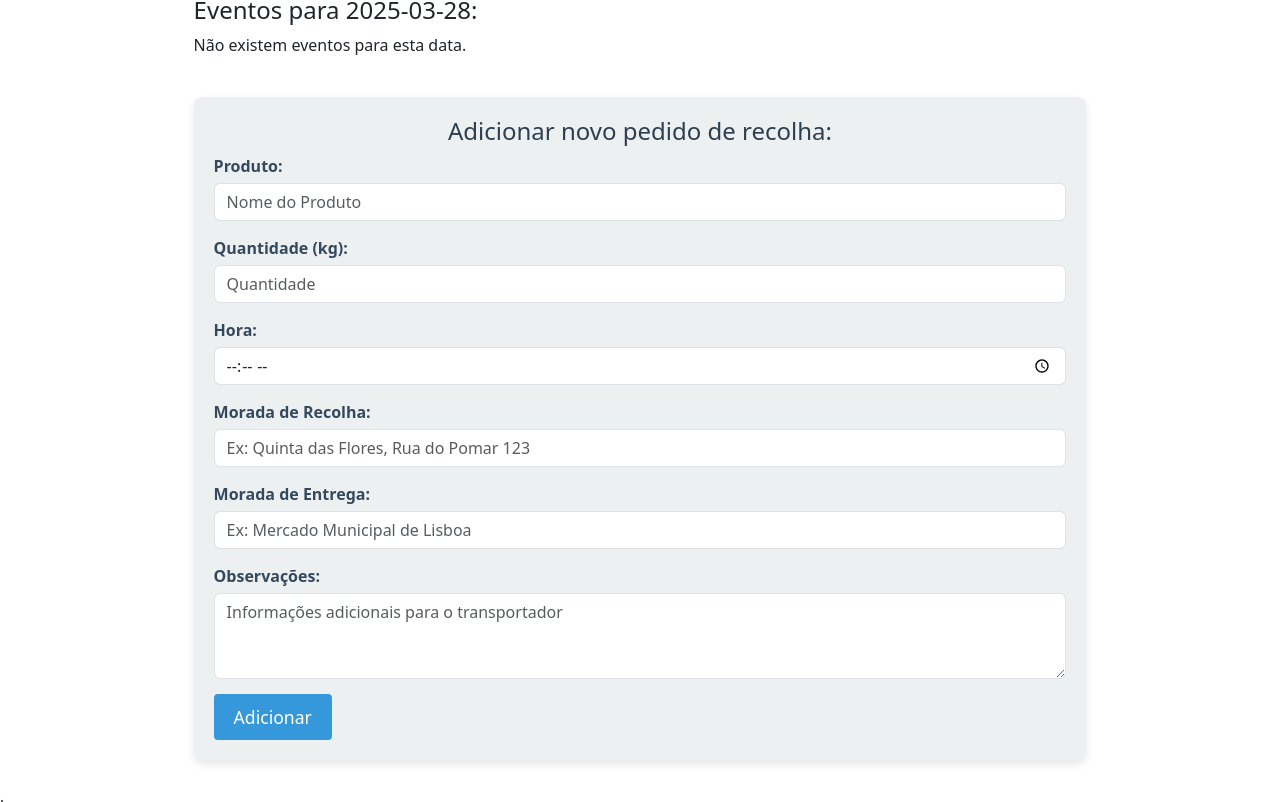
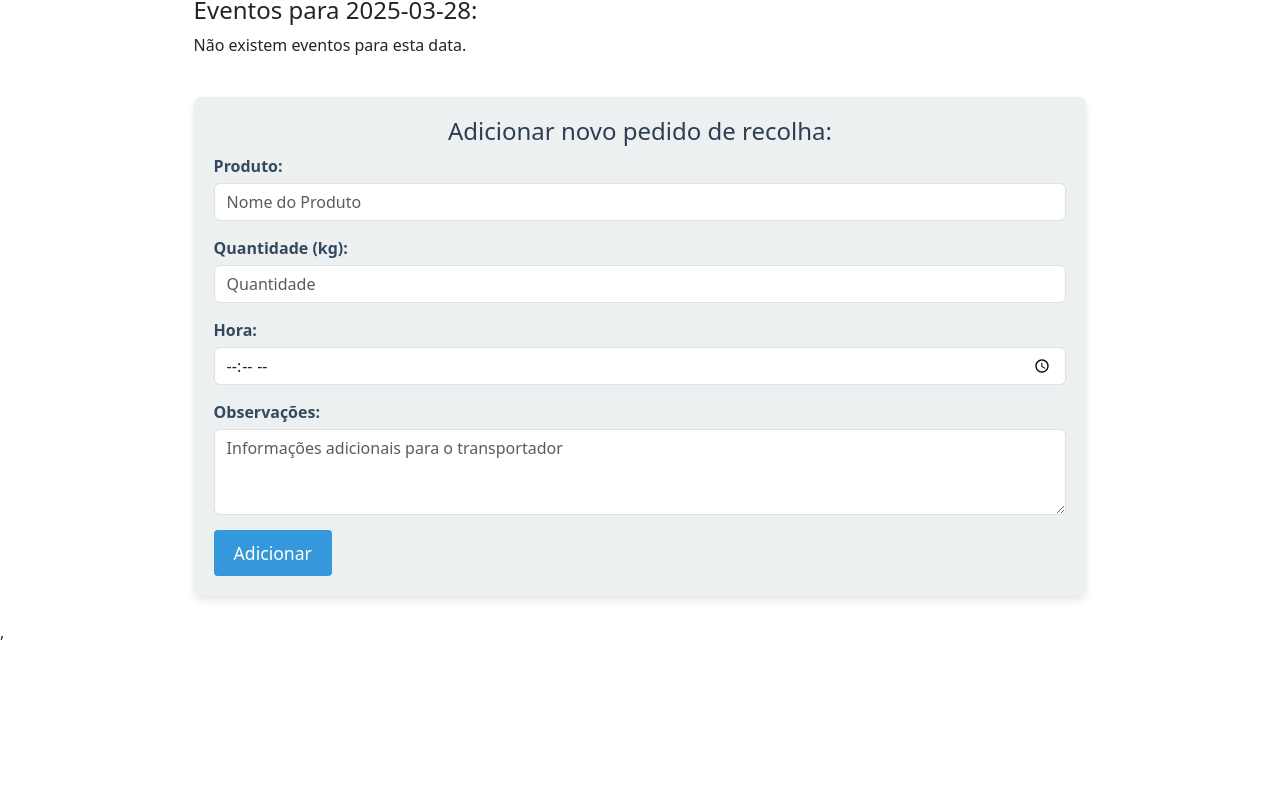
Before and after one commit to PatriciaCardoso2002/AgriRoute, a React (Create React App) app in the folder frontend/agriroute/: page /bookingProducer in a window 1280 px wide. Shown: the part 624-1426 px from the top of the page. After the commit the page ends 1268 px from the top, so only its background shows below. Built offline with nearby package versions, Linux system fonts and the light colour scheme.

Commit message:
things deleted

```diff
--- a/frontend/agriroute/src/components/BookingProducer.js
+++ b/frontend/agriroute/src/components/BookingProducer.js
@@ -16,9 +16,7 @@ function BookingProducer() {
     product: "",
     quantity: "",
     time: "",
-    notes: "",
-    pickupAddress: "", // Novo campo
-    deliveryAddress: "" // Novo campo
+    notes: ""
   });
 
   const toLocalISODate = (date) => {
@@ -34,7 +32,6 @@ function BookingProducer() {
     setUsername(storedUsername);
   }, [formattedDate]);
 
-  // Autenticação (mantido igual)
   useEffect(() => {
     const fetchAuthData = async () => {
       try {
@@ -67,7 +64,6 @@ function BookingProducer() {
     else setAuthReady(false);
   }, [isAuthenticated, getIdTokenClaims]);
 
-  // Buscar bookings
   useEffect(() => {
     if (!authReady) return;
 
@@ -93,8 +89,6 @@ function BookingProducer() {
             time: "",
             status: "Pendente",
             notes: "",
-            pickupAddress: "Não especificada",
-            deliveryAddress: "Não especificada",
             rawData: b
           };
 
@@ -103,13 +97,11 @@ function BookingProducer() {
             if (part.startsWith("Quantidade:")) result.quantity = part.replace("Quantidade:", "").trim();
             if (part.startsWith("Status:")) result.status = part.replace("Status:", "").trim();
             if (part.startsWith("Notas:")) result.notes = part.replace("Notas:", "").trim();
-            if (part.startsWith("Recolha:")) result.pickupAddress = part.replace("Recolha:", "").trim();
-            if (part.startsWith("Entrega:")) result.deliveryAddress = part.replace("Entrega:", "").trim();
           });
 
           if (b.datetime) {
             const eventTime = new Date(b.datetime);
-            result.time = eventTime.toLocaleTimeString([], { hour: "2-digit", minute: "2-digit" });
+            result.time = eventTime.toLocaleTimeString('pt-PT', { hour: "2-digit", minute: "2-digit" });
           }
 
           return result;
@@ -136,16 +128,27 @@ function BookingProducer() {
 
   const handleAddEvent = async (e) => {
     e.preventDefault();
-    const { product, quantity, time, notes, pickupAddress, deliveryAddress } = newEvent;
+    const { product, quantity, time, notes } = newEvent;
 
-    if (!product || !quantity || !time || !pickupAddress || !deliveryAddress) {
-      alert("Todos os campos são obrigatórios.");
+    if (!product || !quantity || !time) {
+      alert("Produto, quantidade e hora são obrigatórios.");
       return;
     }
 
-    const datetime = new Date(`${formattedDate}T${time.padStart(2, '0')}:00`);
+    // Corrigir formatação do tempo
+    const [hours, minutes] = time.split(':');
+    const formattedTime = `${hours.padStart(2, '0')}:${minutes.padStart(2, '0')}:00`;
+
+    // Criar data no formato correto
+    const datetime = new Date(`${formattedDate}T${formattedTime}`);
+    datetime.setHours(datetime.getHours()); // Ajuste para timezone
+
+    if (isNaN(datetime.getTime())) {
+      alert("Data/hora inválida");
+      return;
+    }
+
     let claims;
-
     while (!claims) {
       claims = await getIdTokenClaims();
       if (!claims) await new Promise(resolve => setTimeout(resolve, 500));
@@ -154,10 +157,10 @@ function BookingProducer() {
     const apiKey = localStorage.getItem("apikey");
     const userId = claims.sub;
 
-    const description = `Produto: ${product} | Quantidade: ${quantity}kg | Status: Pendente | Notas: ${notes || 'Sem observações'} | Recolha: ${pickupAddress} | Entrega: ${deliveryAddress}`;
+    const description = `Produto: ${product} | Quantidade: ${quantity}kg | Status: Pendente | Notas: ${notes || 'Sem observações'}`;
 
     const bookingData = {
-      datetime,
+      datetime: datetime.toISOString(),
       duration: 3600,
       description,
     };
@@ -173,11 +176,9 @@ function BookingProducer() {
           {
             product,
             quantity,
-            time,
+            time: formattedTime.slice(0, 5),
             notes: notes || "Sem observações",
-            pickupAddress,
-            deliveryAddress,
-            status: "Aguardando",
+            status: "Pendente",
             description
           },
         ],
@@ -187,13 +188,15 @@ function BookingProducer() {
         product: "",
         quantity: "",
         time: "",
-        notes: "",
-        pickupAddress: "",
-        deliveryAddress: ""
+        notes: ""
       });
     } catch (error) {
       console.error("❌ Erro ao criar booking:", error);
-      alert("Erro ao criar pedido.");
+      let errorMsg = "Erro ao criar pedido";
+      if (error.response) {
+        errorMsg += `: ${error.response.data.message || error.response.statusText}`;
+      }
+      alert(errorMsg);
     }
   };
 
@@ -204,6 +207,18 @@ function BookingProducer() {
           .has-booking {
             background-color: #c7f4c2 !important;
             font-weight: bold;
+          }
+          .status-pendente {
+            color: #ffc107;
+          }
+          .status-confirmado {
+            color: #28a745;
+          }
+          .status-cancelado {
+            color: #dc3545;
+          }
+          .status-concluído {
+            color: #17a2b8;
           }
         `}
       </style>
@@ -236,8 +251,6 @@ function BookingProducer() {
               <div key={index} className="agenda-item">
                 <h5>{event.product} - {event.quantity}</h5>
                 <p>{event.time}</p>
-                <p><strong>Recolha:</strong> {event.pickupAddress}</p>
-                <p><strong>Entrega:</strong> {event.deliveryAddress}</p>
                 <p className={`status-${event.status.toLowerCase()}`}>
                   Status: {event.status}
                 </p>
@@ -286,30 +299,6 @@ function BookingProducer() {
               />
             </div>
             <div className="form-group">
-              <label>Morada de Recolha:</label>
-              <input
-                type="text"
-                name="pickupAddress"
-                value={newEvent.pickupAddress}
-                onChange={handleInputChange}
-                className="form-control"
-                placeholder="Ex: Quinta das Flores, Rua do Pomar 123"
-                required
-              />
-            </div>
-            <div className="form-group">
-              <label>Morada de Entrega:</label>
-              <input
-                type="text"
-                name="deliveryAddress"
-                value={newEvent.deliveryAddress}
-                onChange={handleInputChange}
-                className="form-control"
-                placeholder="Ex: Mercado Municipal de Lisboa"
-                required
-              />
-            </div>
-            <div className="form-group">
               <label>Observações:</label>
               <textarea
                 name="notes"
```
